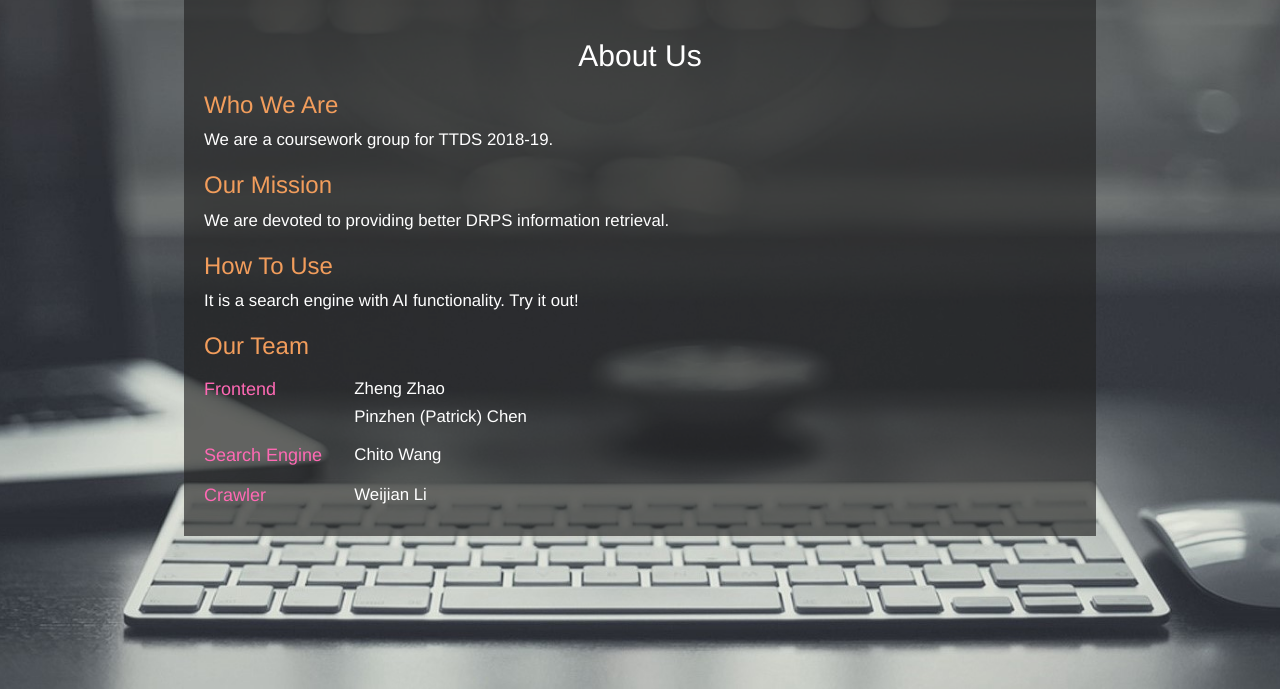
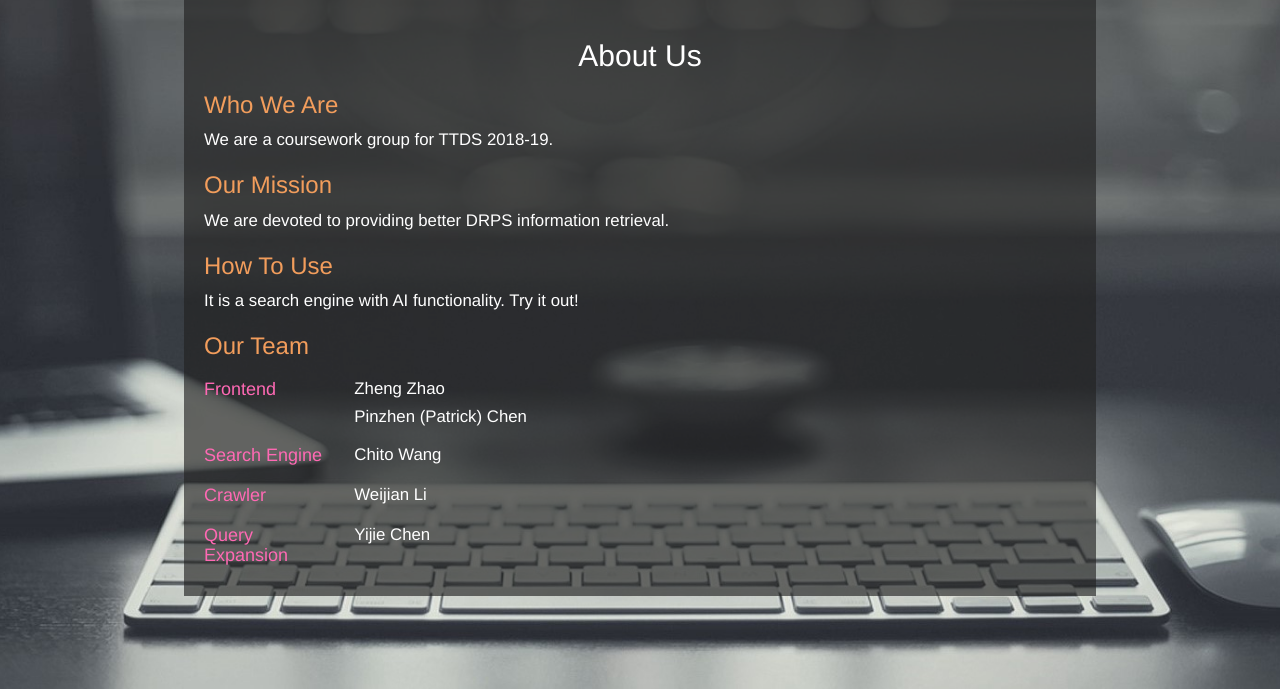
Before and after one commit to PinzhenChen/ttds_frontend, a PHP site: page /about/about.php in a window 1280 px wide. Shown: the part 111-800 px from the top of the page. Run offline with PHP 8.4, Linux system fonts and the light colour scheme; some libraries are stand-ins or nearby versions.

Commit message:
about us

```diff
--- a/about/about.php
+++ b/about/about.php
@@ -40,8 +40,16 @@
 				<div class="col-md-10">
 					<h5 class="textWhite textFontLarge">Weijian Li</h5>
 				</div>
-			<!-- </div>
+			</div>
       <div class="row">
+        <div class="col-md-2">
+					<h4 class="textWhite" style="color:hotpink;">Query Expansion</h4>
+				</div>
+				<div class="col-md-10">
+					<h5 class="textWhite textFontLarge">Yijie Chen</h5>
+				</div>
+			</div>
+      <!-- <div class="row">
         <div class="col-md-2">
 					<h4 class="textWhite" style="color:hotpink;">Question Answering</h4>
 				</div>
```
